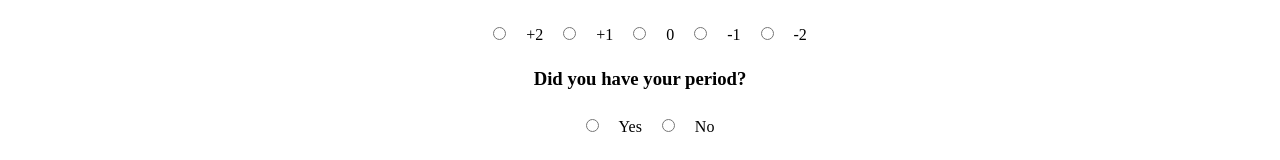
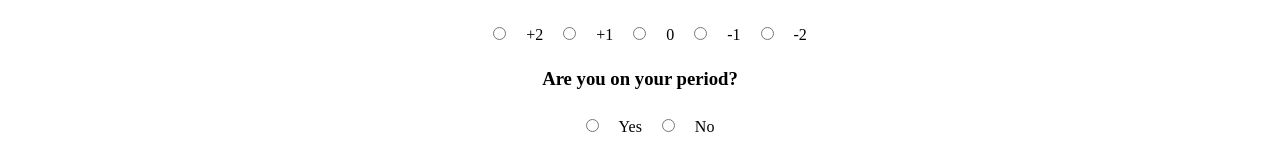
Before and after one commit to AwrenNuit/mood-tracker, a React (Create React App) app: page /new-entry in a window 1280 px wide. Shown: the part 572-732 px from the top of the page. Built offline with nearby package versions, Linux system fonts and the light colour scheme; a web font is replaced by a local one.

Commit message:
minor wording update

```diff
--- a/src/components/NewEntry/NewEntry.js
+++ b/src/components/NewEntry/NewEntry.js
@@ -197,7 +197,7 @@ export default function NewEntry() {
           />-2
         </div>
         <div>
-          <h3>Did you have your period?</h3>
+          <h3>Are you on your period?</h3>
           <input
             type="radio"
             className="mood-radio"
```
